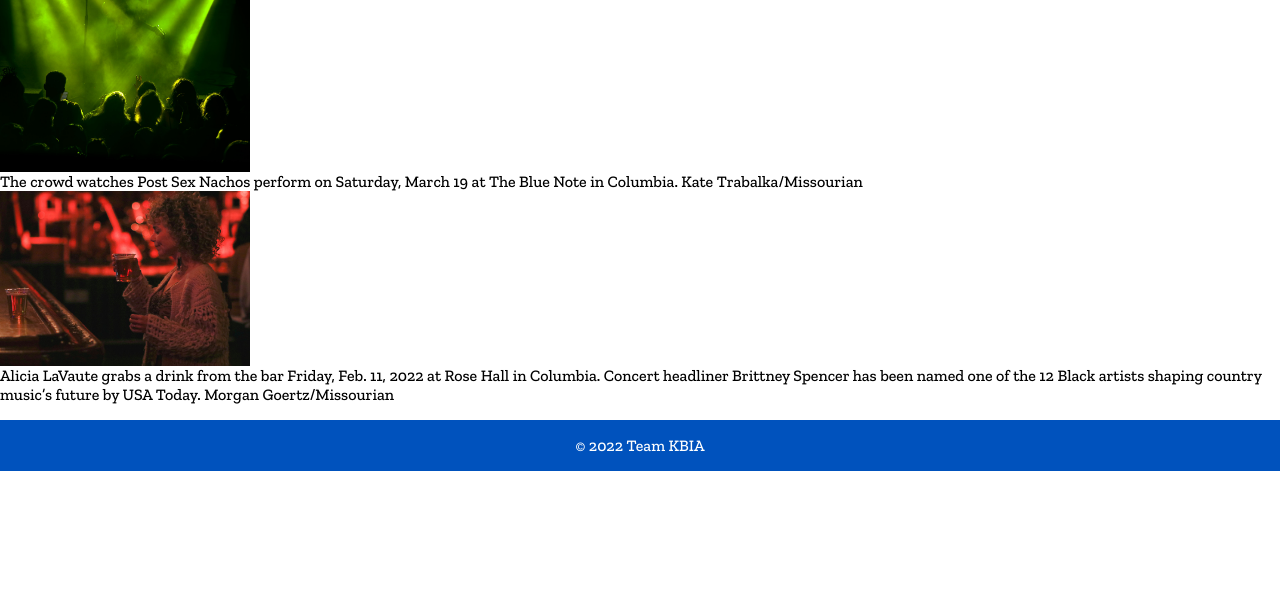
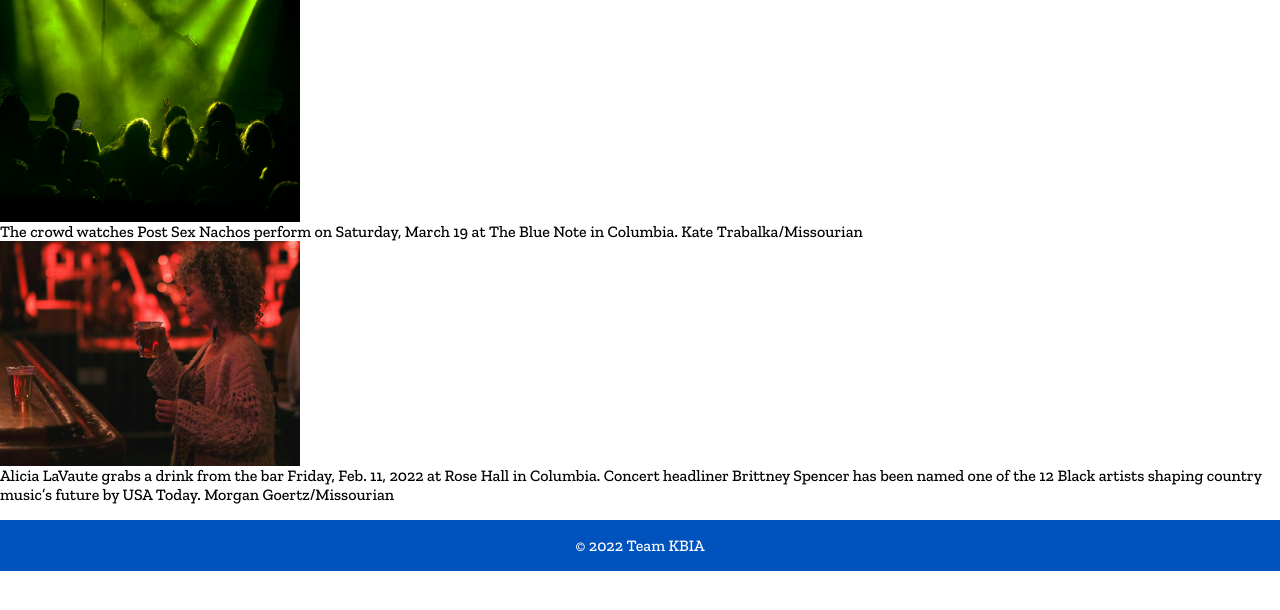
Before and after one commit to J4502-SS22/KBIA, a plain HTML site: page index.html in a window 1280 px wide. Shown: the part 188-798 px from the top of the page. Drawn offline with nearby package versions, Linux system fonts and the light colour scheme.

Commit message:
re-sized pictures

```diff
--- a/index.html
+++ b/index.html
@@ -25,9 +25,9 @@
 		</nav>
 
 
-	<img src="Kate Trabalka:Missourian.jpg" alt=" A green light shines over the Blue Note concert goers while watching local Columbia band Post Sex Nachos." width="250" height="175" id="hp"/>
+	<img src="Kate Trabalka:Missourian.jpg" alt=" A green light shines over the Blue Note concert goers while watching local Columbia band Post Sex Nachos." width="300" height="225" id="hp"/>
 	<figcaption> The crowd watches Post Sex Nachos perform on Saturday, March 19 at The Blue Note in Columbia. Kate Trabalka/Missourian</figcaption>
-	<img src="Morgan Goertz:Missourian.jpg" alt="Rose Hall concert goer Alicia LaVaute grabs a drink from the bar while attending a concert by Brittney Spencer. Red lights shine behind LaVaute as she is about to take a drink of her beer." width="250" height="175" >
+	<img src="Morgan Goertz:Missourian.jpg" alt="Rose Hall concert goer Alicia LaVaute grabs a drink from the bar while attending a concert by Brittney Spencer. Red lights shine behind LaVaute as she is about to take a drink of her beer." width="300" height="225" >
 	<figcaption> Alicia LaVaute grabs a drink from the bar Friday, Feb. 11, 2022 at Rose Hall in Columbia. Concert headliner Brittney Spencer has been named one of the 12 Black artists shaping country music’s future by USA Today. Morgan Goertz/Missourian</figcaption>
 
 		<footer>
```
